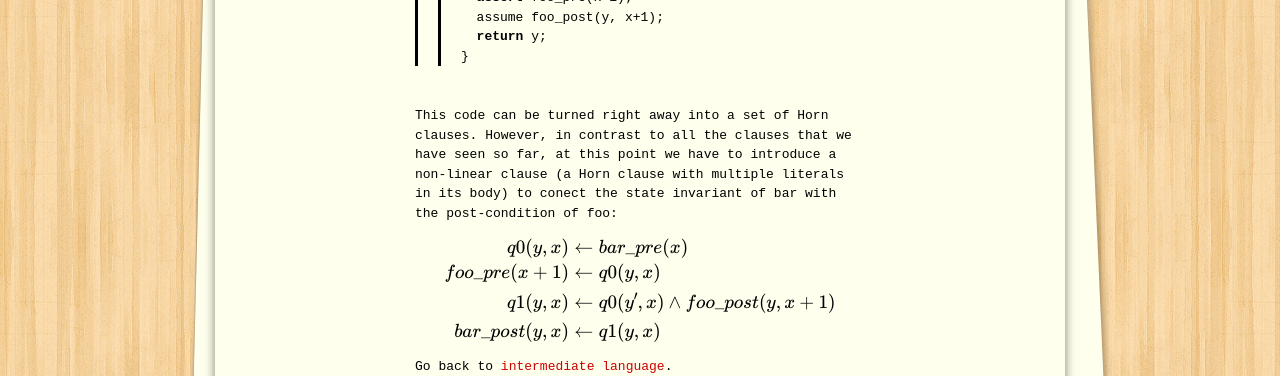
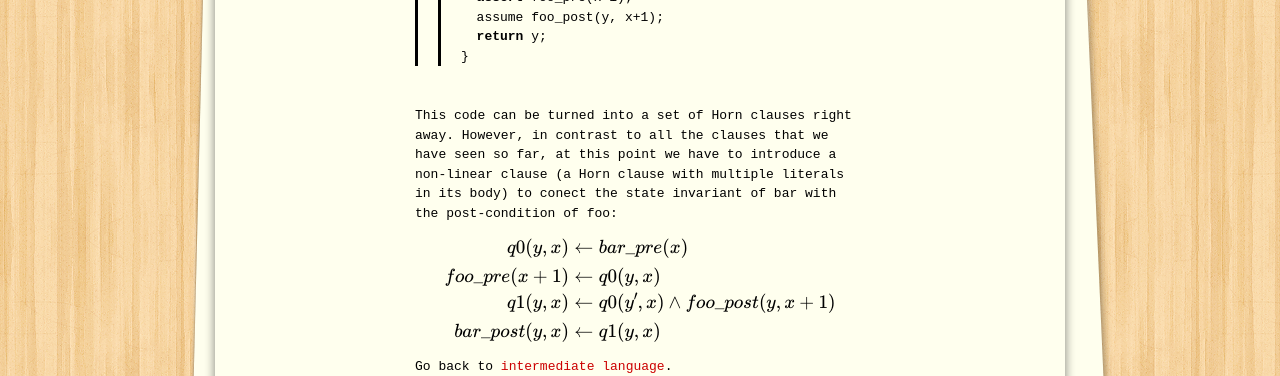
Before and after one commit to jayhorn/jayhorn, a Jekyll site: the page built from _posts/2016-08-07-checking-horn.md, in a window 1280 px wide and 900 px high, scrolled down 1829 px. Shown: the part 152-528 px from the top of the window. Built offline with Jekyll 4.4.1, drawn with Linux system fonts in a browser that asks for light colours; formulas are drawn with MathJax 3.

Commit message:
minor stuff

````diff
--- a/_posts/2016-08-07-checking-horn.md
+++ b/_posts/2016-08-07-checking-horn.md
@@ -66,12 +66,12 @@ int bar(int x) {
 }
 ```
 
-This code can be turned right away into a set of Horn clauses. However, in contrast to all the clauses that we have seen so far, at this point we have to introduce a non-linear clause (a Horn clause with multiple literals in its body) to conect the state invariant of `bar` with the post-condition of `foo`:
+This code can be turned into a set of Horn clauses right away. However, in contrast to all the clauses that we have seen so far, at this point we have to introduce a non-linear clause (a Horn clause with multiple literals in its body) to conect the state invariant of `bar` with the post-condition of `foo`:
 
 $$
 \begin{align*}
-q0(y, x) & \leftarrow bar\_pre(x) \\
-foo\_pre(x+1) & \leftarrow q0(y, x) \\[0.5ex]
+q0(y, x) & \leftarrow bar\_pre(x) \\[0.5ex]
+foo\_pre(x+1) & \leftarrow q0(y, x) \\
 q1(y, x) & \leftarrow q0(y', x) \wedge foo\_post(y, x+1) \\[0.5ex]
 bar\_post(y, x) & \leftarrow q1(y, x)
 \end{align*}
````
